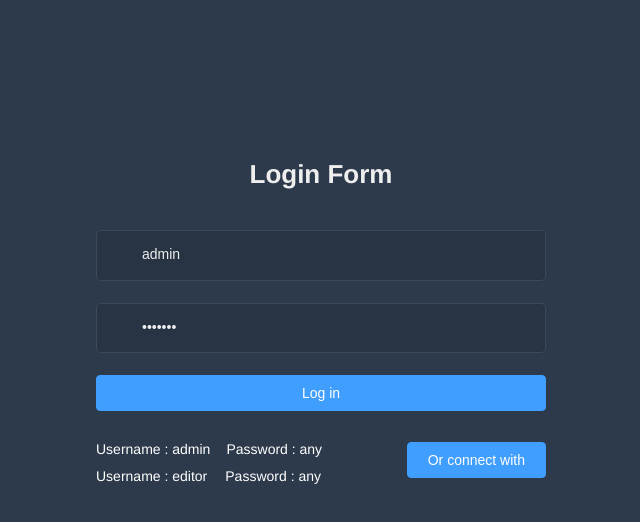
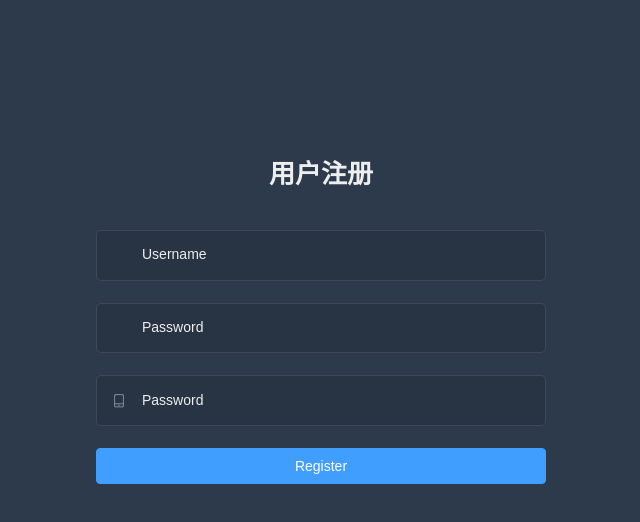
Before and after one commit to cmd0614/1606A, a Vue app in the folder Project1/manage/: page /#/register in a window 1280 px wide. Before the commit this address led to /#/login. Shown: the top 522 px of the page, without its empty margins (319-959 px from the left). Built offline with nearby package versions, Linux system fonts and the light colour scheme.

Commit message:
add register function

```diff
--- a/Project1/manage/src/lang/en.js
+++ b/Project1/manage/src/lang/en.js
@@ -75,6 +75,7 @@
   login: {
     title: 'Login Form',
     logIn: 'Log in',
+    register: 'Register',
     username: 'Username',
     password: 'Password',
     any: 'any',
--- a/Project1/manage/src/lang/es.js
+++ b/Project1/manage/src/lang/es.js
@@ -75,6 +75,7 @@
   login: {
     title: 'Formulario de acceso',
     logIn: 'Acceso',
+    register: 'Register',
     username: 'Usuario',
     password: 'Contraseña',
     any: 'nada',
--- a/Project1/manage/src/lang/zh.js
+++ b/Project1/manage/src/lang/zh.js
@@ -75,6 +75,7 @@
   login: {
     title: '系统登录',
     logIn: '登录',
+    register: '注册',
     username: '账号',
     password: '密码',
     any: '随便填',
--- a/Project1/manage/src/permission.js
+++ b/Project1/manage/src/permission.js
@@ -14,7 +14,7 @@
   return roles.some(role => permissionRoles.indexOf(role) >= 0)
 }
 
-const whiteList = ['/login', '/auth-redirect']// no redirect whitelist
+const whiteList = ['/login', '/register', '/auth-redirect']// no redirect whitelist
 
 router.beforeEach((to, from, next) => {
   NProgress.start() // start progress bar
--- a/Project1/manage/src/router/index.js
+++ b/Project1/manage/src/router/index.js
@@ -47,6 +47,11 @@
   {
     path: '/login',
     component: () => import('@/views/login/index'),
+    hidden: true
+  },
+  {
+    path: '/register',
+    component: () => import('@/views/login/register'),
     hidden: true
   },
   {
--- a/Project1/manage/src/styles/transition.scss
+++ b/Project1/manage/src/styles/transition.scss
@@ -14,15 +14,15 @@
 /*fade-transform*/
 .fade-transform-leave-active,
 .fade-transform-enter-active {
-  transition: all 1s;
+  transition: all .5s;
 }
 .fade-transform-enter {
   opacity: 0;
-  transform: translateX(-300px);
+  transform: translateX(-30px);
 }
 .fade-transform-leave-to {
   opacity: 0;
-  transform: translateX(300px);
+  transform: translateX(30px);
 }
 
 /*breadcrumb transition*/
--- a/Project1/manage/src/views/login/index.vue
+++ b/Project1/manage/src/views/login/index.vue
@@ -38,6 +38,7 @@
       </el-form-item>
 
       <el-button :loading="loading" type="primary" style="width:100%;margin-bottom:30px;" @click.native.prevent="handleLogin">{{ $t('login.logIn') }}</el-button>
+      <el-button type="primary" style="width:100%;margin-bottom:30px;margin-left:0;" @click.native.prevent="handleRegister">{{ $t('login.register') }}</el-button>
 
       <div style="position:relative">
         <div class="tips">
@@ -87,13 +88,20 @@
         callback()
       }
     }
+    const username = (rule, value, callback) => {
+      if (value.length < 5){
+        callback(new Error('用户名长度必须大于5'))
+      }else{
+        callback()
+      }
+    }
     return {
       loginForm: {
         username: 'admin',
         password: '1111111'
       },
       loginRules: {
-        username: [{ required: true, trigger: 'blur', validator: validateUsername }],
+        username: [{ required: true, trigger: 'blur' }, {trigger: 'blur', validator: username}],
         password: [{ required: true, trigger: 'blur', validator: validatePassword }]
       },
       passwordType: 'password',
@@ -139,6 +147,9 @@
           return false
         }
       })
+    },
+    handleRegister(){
+      this.$router.replace('/register')
     },
     afterQRScan() {
       // const hash = window.location.hash.slice(1)
--- /dev/null
+++ b/Project1/manage/src/views/login/register.vue
@@ -0,0 +1,194 @@
+<template>
+  <div class="login-container">
+    <el-form class="login-form" :model="registerForm" :rules="registerRules" ref="registerForm">
+      <div class="title-container">
+        <h3 class="title">用户注册</h3>
+      </div>
+
+      <el-form-item prop="username">
+        <span class="svg-container">
+          <svg-icon icon-class="user" />
+        </span>
+        <el-input
+          v-model="registerForm.username"
+          :placeholder="$t('login.username')"
+          name="username"
+          type="text"
+          auto-complete="on"
+        />
+      </el-form-item>
+
+      <el-form-item prop="password">
+        <span class="svg-container">
+          <svg-icon icon-class="password" />
+        </span>
+        <el-input
+          type="password"
+          v-model="registerForm.password"
+          :placeholder="$t('login.password')"
+          name="password"
+          auto-complete="on" />
+      </el-form-item>
+
+      <el-form-item prop="phone">
+        <span class="svg-container">
+          <i class="el-icon-mobile-phone"></i>
+        </span>
+        <el-input
+          type="tel"
+          v-model="registerForm.phone"
+          :placeholder="$t('login.password')"
+          name="password"
+          auto-complete="on"
+          @keyup.enter.native="handleRegister" />
+      </el-form-item>
+
+      <el-button type="primary" style="width:100%;margin-bottom:30px;" @click.native.prevent="handleRegister">{{ $t('login.register') }}</el-button>
+    </el-form>
+  </div>
+</template>
+<script>
+export default {
+  name: 'register',
+  data(){
+    return {
+      registerForm: {
+        username: '',
+        password: '',
+        phone: ''
+      },
+      registerRules: {
+        username: [{required: true, trigger: 'blur', message: '请填写用户名'}],
+        password: [{required: true, trigger: 'blur', message: '请填写密码'}],
+        phone: [{required: true, trigger: 'blur', message: '请填写手机号'}]
+      }
+    }
+  },
+  methods: {
+    handleRegister(){
+      this.$refs.registerForm.validate(valid=>{
+        if (valid){
+          console.log('校验成功');
+        }else{
+
+        }
+      })
+    }
+  }
+}
+</script>
+
+<style rel="stylesheet/scss" lang="scss">
+  /* 修复input 背景不协调 和光标变色 */
+  /* Detail see https://github.com/PanJiaChen/vue-element-admin/pull/927 */
+
+  $bg:#283443;
+  $light_gray:#eee;
+  $cursor: #fff;
+
+  @supports (-webkit-mask: none) and (not (cater-color: $cursor)) {
+    .login-container .el-input input{
+      color: $cursor;
+      &::first-line {
+        color: $light_gray;
+      }
+    }
+  }
+
+  /* reset element-ui css */
+  .login-container {
+    .el-input {
+      display: inline-block;
+      height: 47px;
+      width: 85%;
+      input {
+        background: transparent;
+        border: 0px;
+        -webkit-appearance: none;
+        border-radius: 0px;
+        padding: 12px 5px 12px 15px;
+        color: $light_gray;
+        height: 47px;
+        caret-color: $cursor;
+        &:-webkit-autofill {
+          -webkit-box-shadow: 0 0 0px 1000px $bg inset !important;
+          -webkit-text-fill-color: $cursor !important;
+        }
+      }
+    }
+    .el-form-item {
+      border: 1px solid rgba(255, 255, 255, 0.1);
+      background: rgba(0, 0, 0, 0.1);
+      border-radius: 5px;
+      color: #454545;
+    }
+  }
+</style>
+
+<style lang="scss" scoped>
+$bg:#2d3a4b;
+$dark_gray:#889aa4;
+$light_gray:#eee;
+
+.login-container {
+  min-height: 100%;
+  width: 100%;
+  background-color: $bg;
+  overflow: hidden;
+  .login-form {
+    position: relative;
+    width: 520px;
+    max-width: 100%;
+    padding: 160px 35px 0;
+    margin: 0 auto;
+    overflow: hidden;
+  }
+  .tips {
+    font-size: 14px;
+    color: #fff;
+    margin-bottom: 10px;
+    span {
+      &:first-of-type {
+        margin-right: 16px;
+      }
+    }
+  }
+  .svg-container {
+    padding: 6px 5px 6px 15px;
+    color: $dark_gray;
+    vertical-align: middle;
+    width: 30px;
+    display: inline-block;
+  }
+  .title-container {
+    position: relative;
+    .title {
+      font-size: 26px;
+      color: $light_gray;
+      margin: 0px auto 40px auto;
+      text-align: center;
+      font-weight: bold;
+    }
+    .set-language {
+      color: #fff;
+      position: absolute;
+      top: 5px;
+      right: 0px;
+    }
+  }
+  .show-pwd {
+    position: absolute;
+    right: 10px;
+    top: 7px;
+    font-size: 16px;
+    color: $dark_gray;
+    cursor: pointer;
+    user-select: none;
+  }
+  .thirdparty-button {
+    position: absolute;
+    right: 0;
+    bottom: 6px;
+  }
+}
+</style>
```
